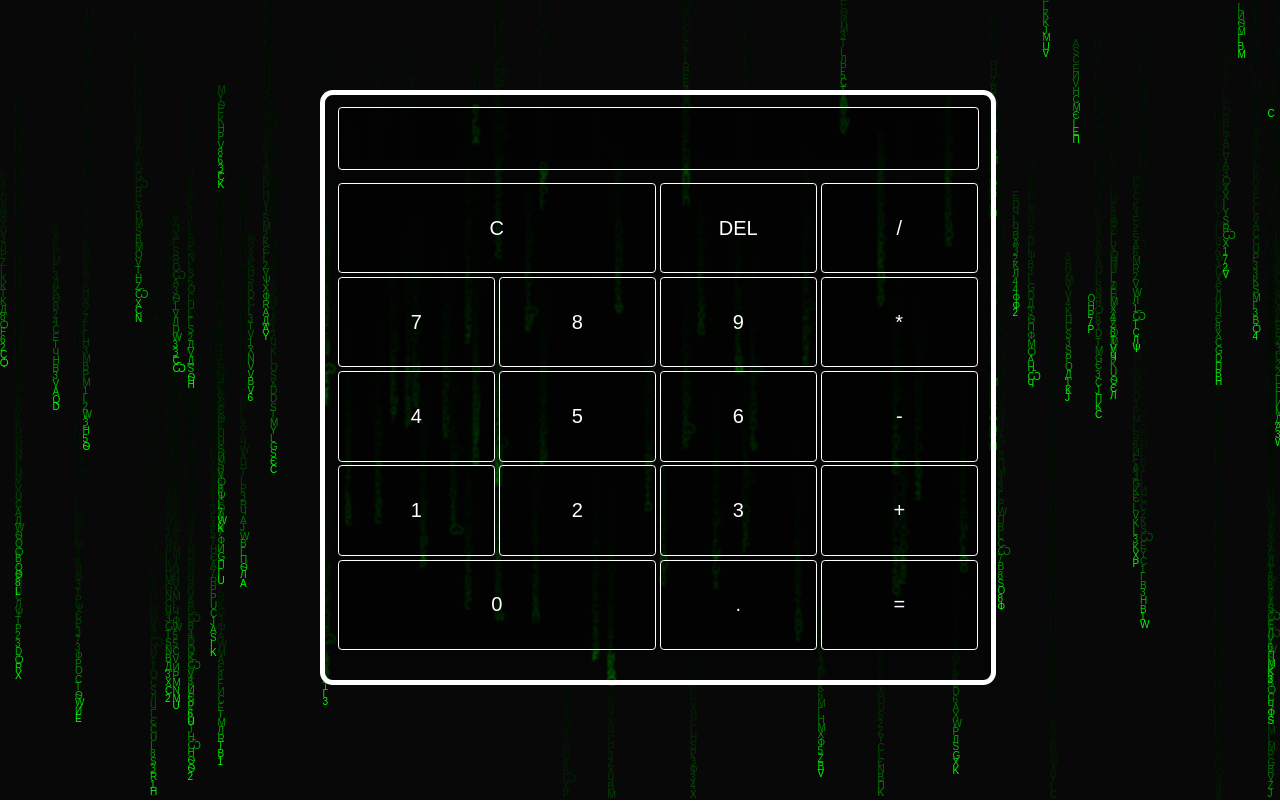
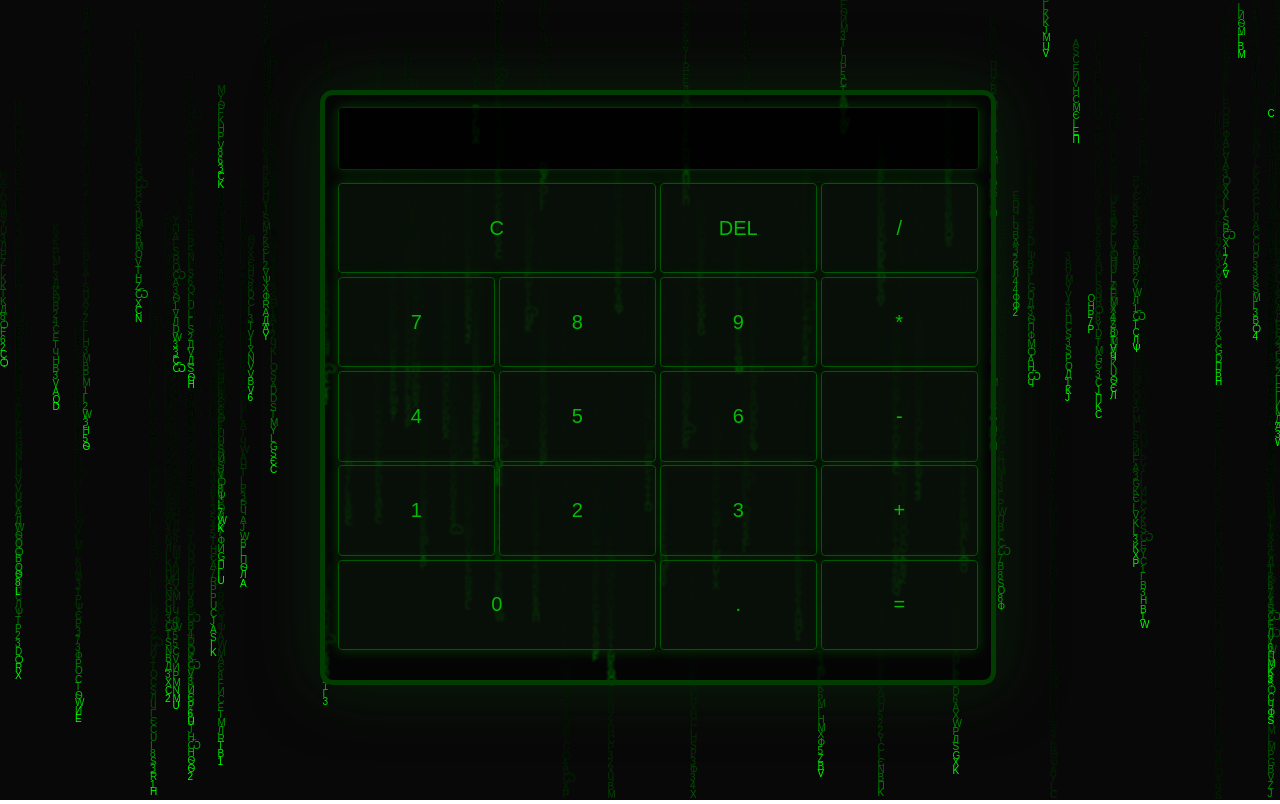
Before and after one commit to maahibatra/CSS-Calculator, a website: page public/index.html in a window 1280 px wide. Drawn offline with Linux system fonts and the light colour scheme.

Commit message:
added styling

```diff
--- a/public/index.html
+++ b/public/index.html
@@ -10,7 +10,7 @@
     <canvas width="800" height="800" id="canvas"></canvas>
 
     <div class="calculator">
-        <input type="text" id="display" class="display">
+        <input type="text" id="display" class="display" readonly>
         <div class="buttons">
             <button onclick="clearDisplay()">C</button>
             <button onclick="deleteLast()">DEL</button>
--- a/public/style.css
+++ b/public/style.css
@@ -9,23 +9,33 @@ body {
     left: 25vw;
     width: 50%;
     height: 70%;
-    background-color: rgba(0, 0, 0, 0.3);
+    background-color: rgba(0, 0, 0, 0.4);
     backdrop-filter: blur(0.1vw);
     padding: 1vw;
-    border: 0.4vw solid white;
+    border: 0.4vw solid #013d01;
     border-radius: 1vw;
     overflow: hidden;
+    box-shadow: 0 0 5vw rgba(10, 40, 10, 0.8);
 }
 
 .display {
-    background-color: rgba(0, 0, 0, 0.3);
+    background-color: rgba(0, 0, 0, 0.6);
     backdrop-filter: blur(0.3vw);
-    color: white;
-    border: 0.1vw solid white;
+    color: #03bb03;
+    border: 0.1vw solid #013401;
     border-radius: 0.3vw;
     padding: 0.8vw 1vw 0.5vw 1vw;
     font-size: clamp(20px, 3vw, 50px);
     width: 95.8%;
+    outline: none;
+    transition: background-color 0.3s ease-in-out, border-color 0.3s ease-in-out, color 0.3s ease-in-out;
+    box-shadow: 0 0 1vw rgba(2, 106, 2, 0.5);
+}
+
+.display:hover {
+    background-color: rgba(2, 33, 2, 0.6);
+    border-color: #014b01;
+    color: #04d904;
 }
 
 .buttons {
@@ -33,16 +43,26 @@ body {
     grid-template-columns: repeat(4, 1fr);
     margin: 1vw 0vw;
     gap: 0.3vw;
+    box-shadow: 0 0 1vw rgba(2, 106, 2, 0.3);
 }
 
 button {
     padding: 1vw 0.3vw;
-    background-color: rgba(0, 0, 0, 0.6);
-    color: white;
-    border: 0.1vw solid white;
+    background-color: rgba(10, 20, 10, 0.7);
+    color: #03bb03;
+    border: 0.1vw solid #015801;
     border-radius: 0.3vw;
     height: 11.3vh;
     font-size: clamp(20px, 1.5vw, 40px);
+    cursor: pointer;
+    transition: background-color 0.3s ease-in-out, border-color 0.3s ease-in-out, color 0.3s ease-in-out;
+    box-shadow: 0 0 1vw rgba(2, 106, 2, 0.3);
+}
+
+button:hover {
+    background-color: rgba(7, 33, 7, 0.6);
+    border-color: #014b01;
+    color: #04d904;
 }
 
 button:nth-child(1) {
```
